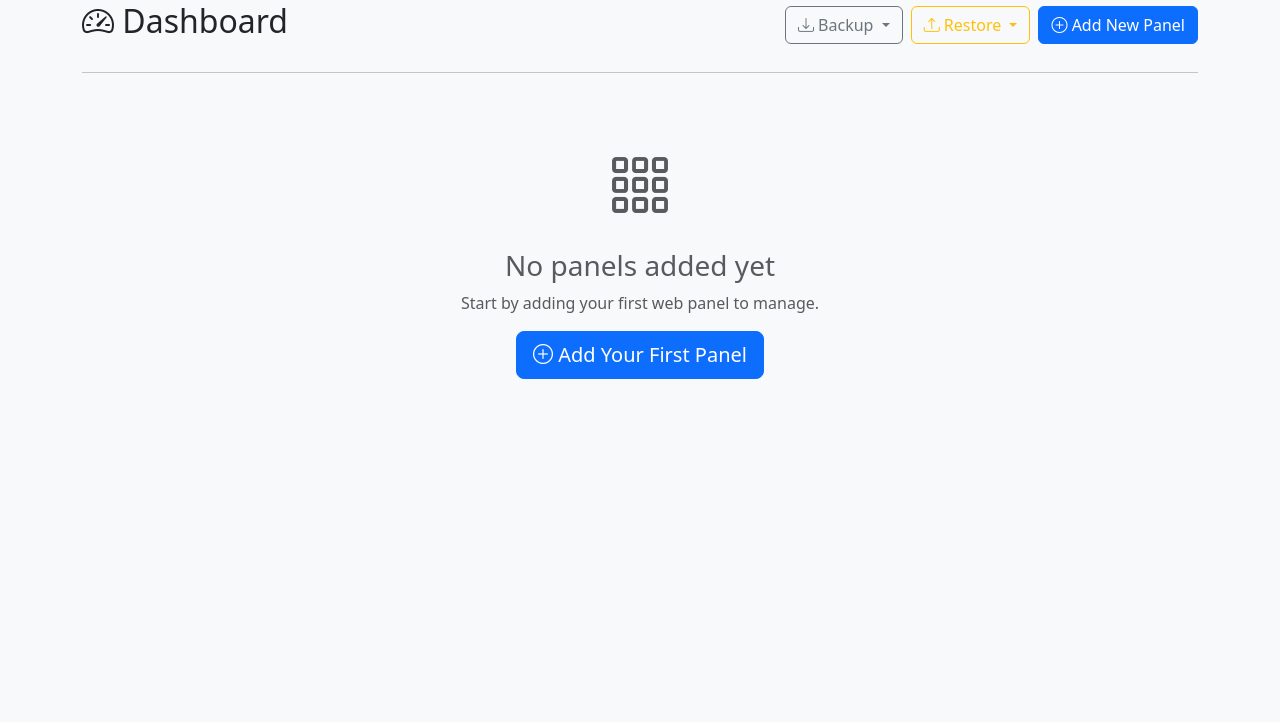
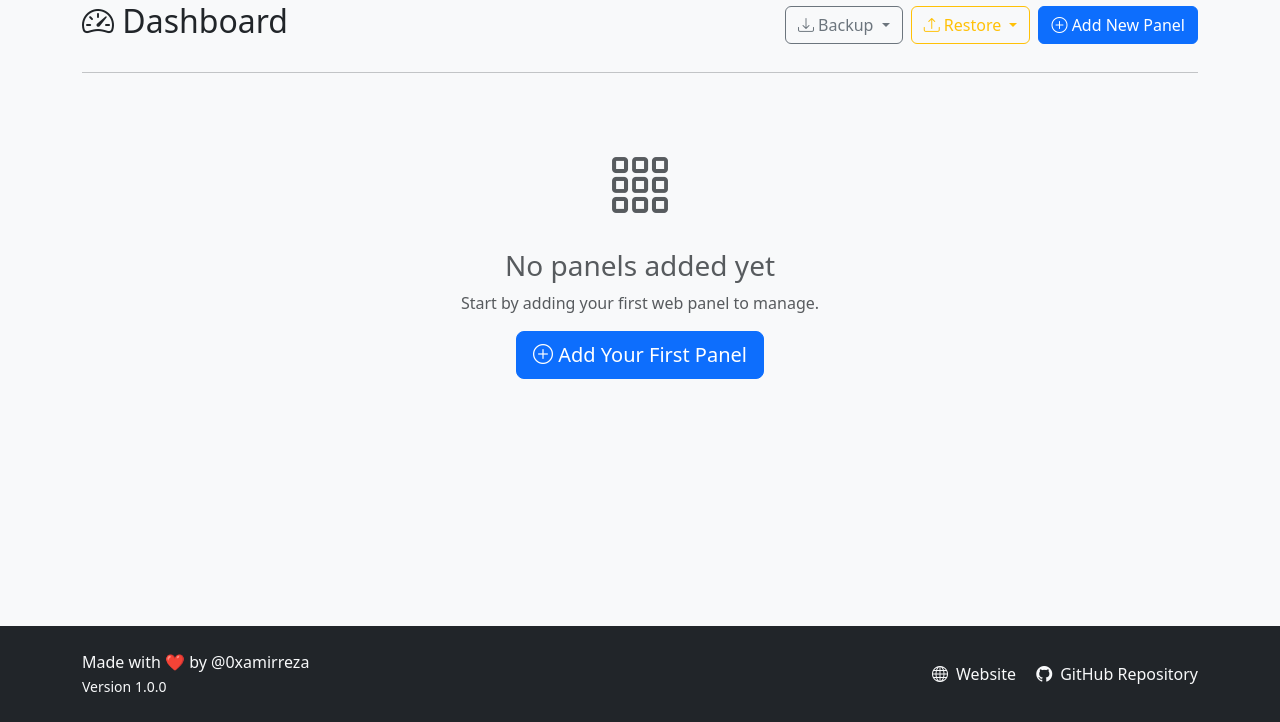
Before and after one commit to 0xamirreza/WebPanel-Manager, a Flask app: page / in a window 1280 px wide. Shown: the part 78-800 px from the top of the page. Run offline with Flask 3, Linux system fonts and the light colour scheme; parts of the project's set-up code (start-up, migrations or seed data) failed here and were passed over; some libraries are stand-ins or nearby versions.

Commit message:
Add Footer

```diff
--- a/app/__init__.py
+++ b/app/__init__.py
@@ -9,6 +9,7 @@ def create_app():
 
     # Configuration
     app.config['SECRET_KEY'] = os.environ.get('SECRET_KEY', 'dev-secret-key-change-in-production')
+    app.config['VERSION'] = os.environ.get('VERSION', '1.0.0')
 
     # Use a simple database path that works with Docker volumes
     db_path = '/app/data/webpanel_manager.db'
@@ -23,6 +24,11 @@ def create_app():
 
     # Initialize extensions
     db.init_app(app)
+
+    # Context processor to make version available in all templates
+    @app.context_processor
+    def inject_version():
+        return dict(version=app.config['VERSION'])
 
     # Register blueprints
     from app.views.main import main_bp
--- a/app/templates/dashboard.html
+++ b/app/templates/dashboard.html
@@ -11,7 +11,7 @@
     <link href="https://cdnjs.cloudflare.com/ajax/libs/font-awesome/6.4.0/css/all.min.css" rel="stylesheet">
     <link href="{{ url_for('static', filename='css/main.css') }}" rel="stylesheet">
 </head>
-<body class="bg-light">
+<body class="bg-light d-flex flex-column min-vh-100">
     <nav class="navbar navbar-dark bg-primary">
         <div class="container">
             <a class="navbar-brand" href="{{ url_for('main.dashboard') }}">
@@ -20,7 +20,7 @@
         </div>
     </nav>
 
-    <div class="container mt-4">
+    <div class="container mt-4 flex-grow-1">
         {% with messages = get_flashed_messages(with_categories=true) %}
             {% if messages %}
                 {% for category, message in messages %}
@@ -302,5 +302,25 @@
     </script>
     <script src="{{ url_for('static', filename='js/main.js') }}"></script>
     <script src="{{ url_for('static', filename='js/dashboard.js') }}"></script>
+
+    <!-- Footer -->
+    <footer class="bg-dark text-light py-4 mt-auto">
+        <div class="container">
+            <div class="row align-items-center">
+                <div class="col-md-6">
+                    <p class="mb-0">Made with ❤️ by <a href="https://github.com/0xamirreza" target="_blank" class="text-light text-decoration-none">@0xamirreza</a></p>
+                    <small class="text">Version {{ version }}</small>
+                </div>
+                <div class="col-md-6 text-md-end">
+                    <a href="https://0xv.ir/wpm/" target="_blank" class="text-light text-decoration-none me-3">
+                        <i class="bi bi-globe me-2"></i>Website
+                    </a>
+                    <a href="https://github.com/0xamirreza/WebPanel-Manager" target="_blank" class="text-light text-decoration-none">
+                        <i class="bi bi-github me-2"></i>GitHub Repository
+                    </a>
+                </div>
+            </div>
+        </div>
+    </footer>
 </body>
 </html>
```
Also changed, not shown: CHANGELOG.md, 1 other file.
